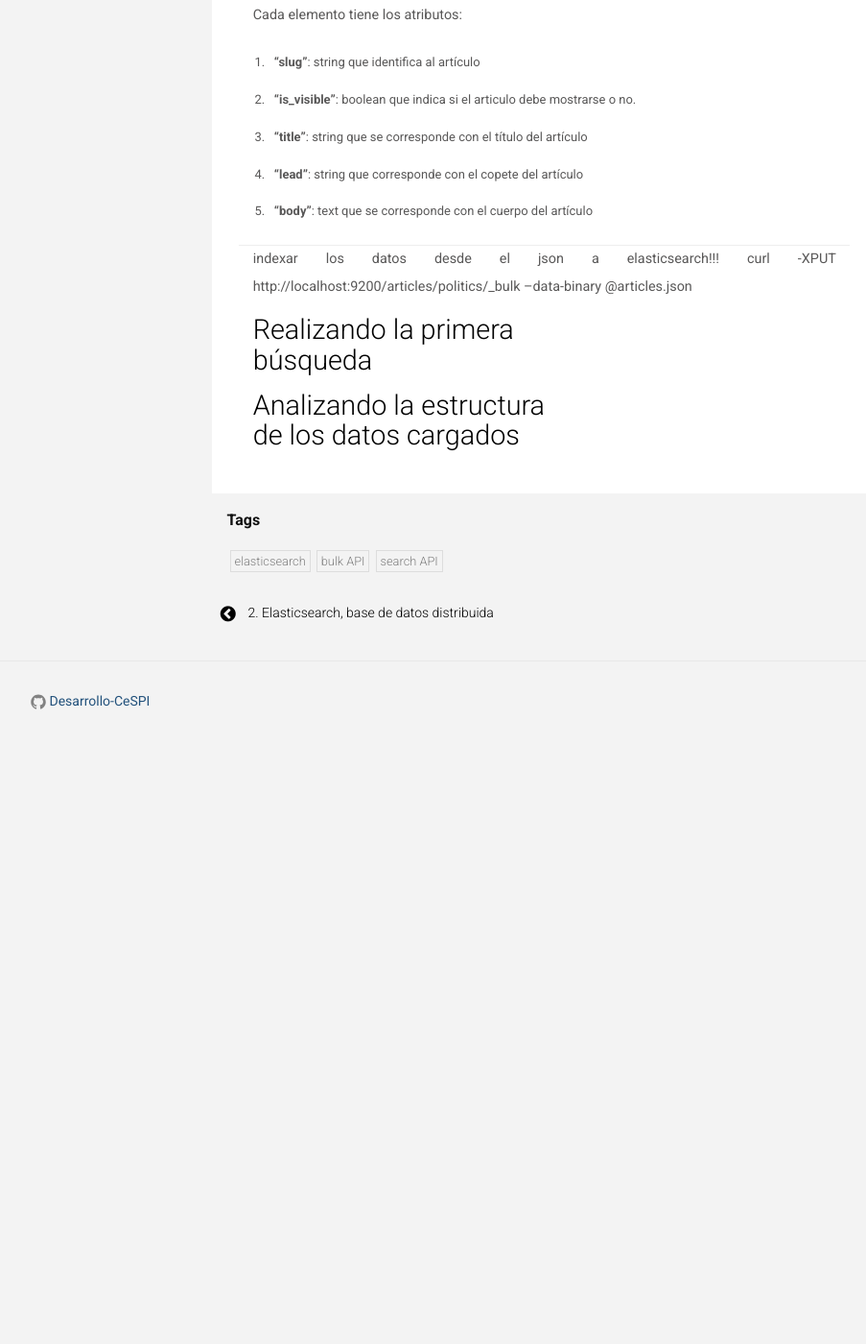
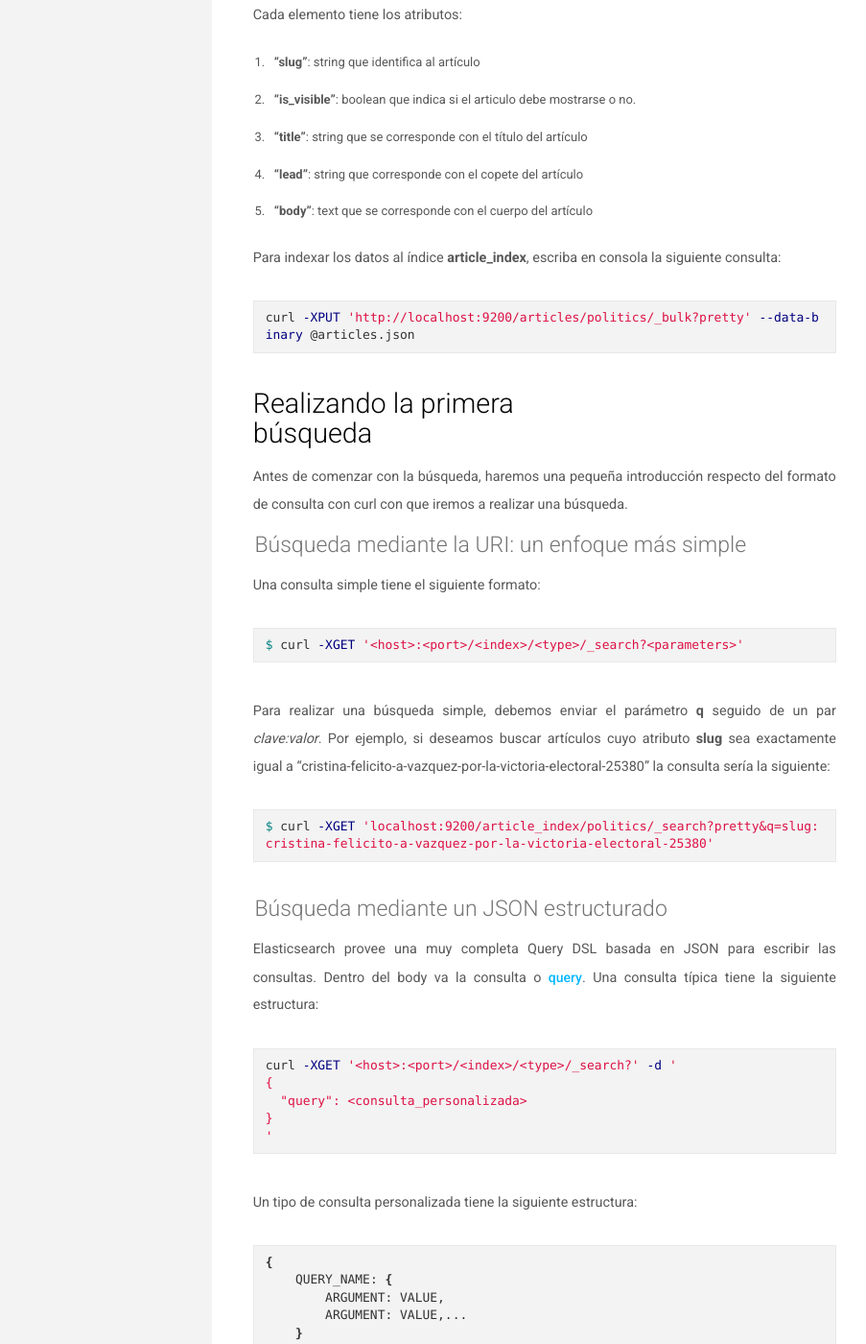
Before and after one commit to Desarrollo-CeSPI/desarrollo-cespi.github.io, a Jekyll site: the page built from _posts/2016-05-06-elasticsearch-module_3.md, in a window 1280 px wide and 1400 px high, scrolled down 2543 px. Shown: the whole window at 96% size, without its empty margins (68-971 px from the left). Built offline with Jekyll 4.4.1, drawn with Linux system fonts in a browser that asks for light colours; nearby versions of some CDN libraries; before the commit the page ends 3329 px from its top, so only the background shows below that; some of the changed text lies outside the part shown.

Commit message:
add uri search and body search

```diff
--- a/_posts/2016-05-06-elasticsearch-module_3.md
+++ b/_posts/2016-05-06-elasticsearch-module_3.md
@@ -79,8 +79,7 @@
 ¿Por qué se necesita esta estructura? Como cada documento referenciado puede estar alocado en cualquier nodo del cluster, cada accion definida en el JSON debe ser redirigida al shard correcto del nodo al que pertenece. Elasticsearch utiliza cada caracter de nueva línea para identificar el par action/metadata de forma tal que pueda manejar cada petición, leyendo los datos del **request body** directamente.
 
 
-Para continuar con los ejemplos, se utilizará el siguiente JSON válido que tiene información sobre los artículos del diario.
-El archivo **articles.json** contiene **x** elementos. La operación que se realizará a cada elemento es **index** y se incluirá elmetadato **id**, para identificar univocamente a cada artículo.
+Para continuar con los ejemplos, se utilizará el siguiente JSON válido que tiene información sobre los artículos del diario. El archivo **articles.json** contiene **x** elementos. La operación que se realizará a cada elemento es **index** y se incluirá elmetadato **id**, para identificar univocamente a cada artículo.
 
 {% highlight bash  %}
 {"index":{"_id":"1"}}
@@ -89,7 +88,7 @@
   "is_visible": true,
   "title": "Kicillof: “Un 40% de inflación para este año es un dibujo”",
   "lead": "Volvió a criticar las mediciones privadas y afirmó que cerrará en un 24%. Rechazo desde la oposición",
-  "body": "<div><p class="texto principal"><a href="/edis/20141201/fotos_g/graf5.gif" target="_blan0...."
+  "body": "<div><p class=“texto principal”><a href=“/edis/20141201/fotos_g/graf5.gif” target=“U_blan0....”"
 }
 {% endhighlight %}
 
@@ -101,15 +100,98 @@
 5. **"body"**: text que se corresponde con el cuerpo del artículo
 
 
+Para indexar los datos al índice **article_index**, escriba en consola la siguiente consulta:
 
-
-
-------------------------------------------------------------------------------------------
-
-indexar los datos desde el json a elasticsearch!!!
-curl -XPUT http://localhost:9200/articles/politics/_bulk --data-binary @articles.json
-
+{% highlight bash %}
+curl -XPUT 'http://localhost:9200/articles/politics/_bulk?pretty' --data-binary @articles.json
+{% endhighlight %}
 
 ## Realizando la primera búsqueda
 
+Antes de comenzar con la búsqueda, haremos una pequeña introducción respecto del formato de consulta con curl con que iremos a realizar una búsqueda.
+
+### Búsqueda mediante la URI: un enfoque más simple
+
+Una consulta simple tiene el siguiente formato:
+
+
+{% highlight bash %}
+$ curl -XGET '<host>:<port>/<index>/<type>/_search?<parameters>'
+{% endhighlight %}
+
+
+Para realizar una búsqueda simple, debemos enviar el parámetro **q** seguido de un par *clave:valor*. Por ejemplo, si deseamos buscar artículos cuyo atributo **slug** sea  exactamente igual a "cristina-felicito-a-vazquez-por-la-victoria-electoral-25380" la consulta sería la siguiente:
+
+{% highlight bash %}
+$ curl -XGET 'localhost:9200/article_index/politics/_search?pretty&q=slug:cristina-felicito-a-vazquez-por-la-victoria-electoral-25380'
+{% endhighlight %}
+
+
+### Búsqueda mediante un JSON estructurado
+
+Elasticsearch provee una muy completa Query DSL basada en JSON para escribir las consultas.
+Dentro del body va la consulta o [query](https://www.elastic.co/guide/en/elasticsearch/guide/current/query-dsl-intro.html). Una consulta típica tiene la siguiente estructura:
+
+
+{% highlight bash %}
+curl -XGET '<host>:<port>/<index>/<type>/_search?' -d '
+{
+  "query": <consulta_personalizada>
+}
+'
+{% endhighlight %}
+
+Un tipo de consulta personalizada tiene la siguiente estructura:
+
+{% highlight bash %}
+{
+    QUERY_NAME: {
+        ARGUMENT: VALUE,
+        ARGUMENT: VALUE,...
+    }
+}{% endhighlight %}
+
+
+Si hacemos referencia a un campo en particular, la consulta tiene la siguiente estructura:
+
+{% highlight bash %}
+{
+    QUERY_NAME: {
+        FIELD_NAME: {
+            ARGUMENT: VALUE,
+            ARGUMENT: VALUE,...
+        }
+    }
+}
+{% endhighlight %}
+
+
+Por ejemplo, si deseamos buscar los artículos cuyos **title** o título contengan la palabra **"Cristina"** (no distingue mayúsculas ni minúsculas):
+
+{% highlight bash %}
+$ curl -XGET 'localhost:9200/article_index/politics/_search?pretty' -d '
+{
+  "query": {
+    "match": {
+      "title": "Cristina"
+    }
+  }
+}
+'
+{% endhighlight %}
+
+Si deseamos buscar los artículos cuyo **title** o título *coincida exactamente* con el string "Mujica propone a Argentina recuperar las Malvinas “con las mujeres”"
+
+{% highlight bash %}
+$ curl -XGET 'localhost:9200/article_index/politics/_search?pretty' -d '
+{
+  "query": {
+    "term": {
+      "title": "Mujica propone a Argentina recuperar las Malvinas “con las mujeres”"
+    }
+  }
+}
+'
+{% endhighlight %}
+
 ## Analizando la estructura de los datos cargados
```
Also changed, not shown: _posts/aux.md (added, +6 -0 lines).
